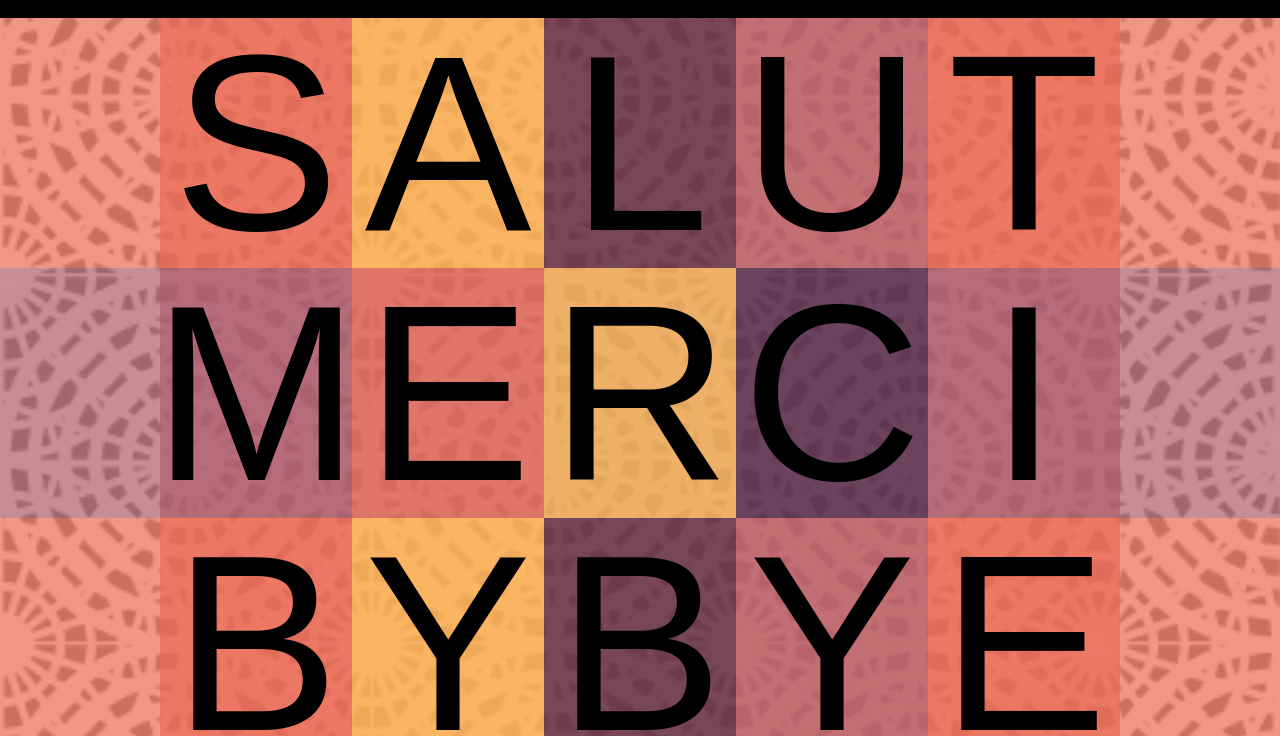
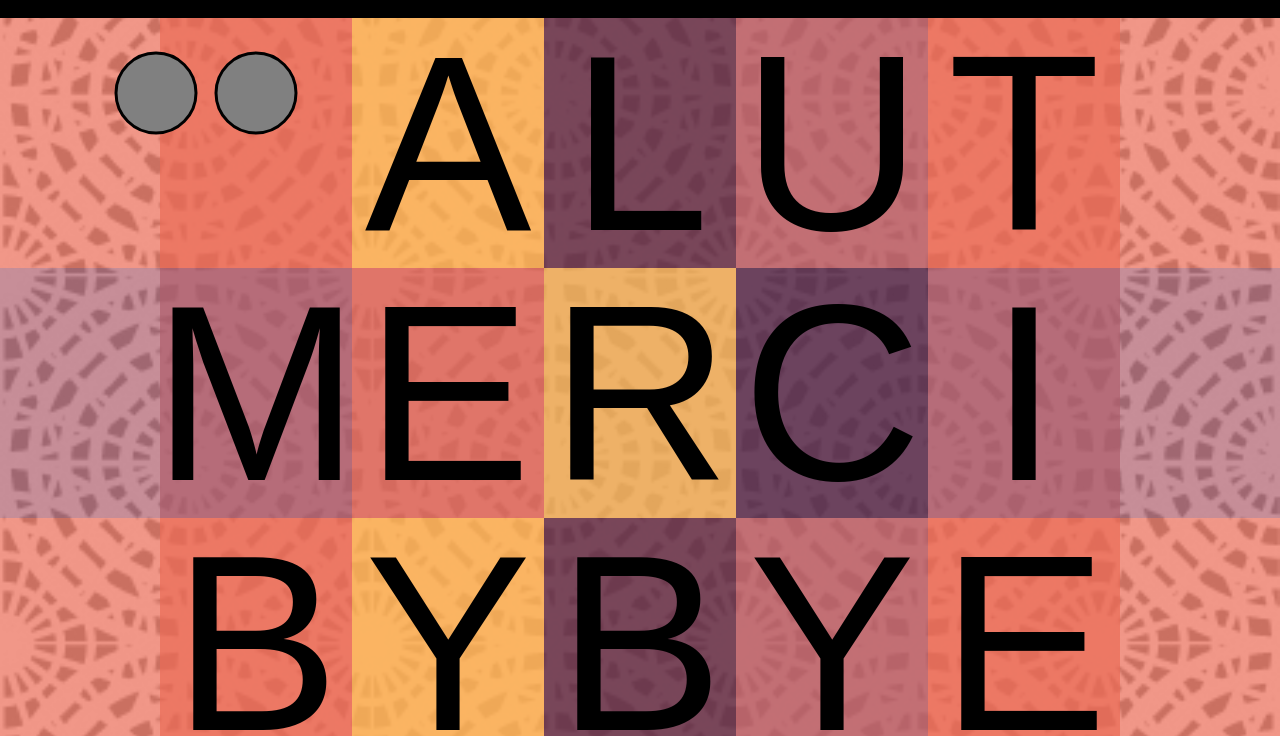
Before and after one commit to KymHogan/Exercice_04, a plain HTML site: page index.htm in a window 1280 px wide. Shown: the part 92-828 px from the top of the page. Drawn offline with Linux system fonts and the light colour scheme.

Commit message:
première image svg

```diff
--- a/index.htm
+++ b/index.htm
@@ -60,7 +60,7 @@
 		<main>
 			<div class="globale">
 				<section>
-					<article>S</article>
+					<article><img src="img_svg/01_cercle.svg" alt="cercle"></article>
 					<article>A</article>
 					<article>L</article>
 					<article>U</article>
```
Also changed, not shown: img_svg/01_cercle.svg (added).
